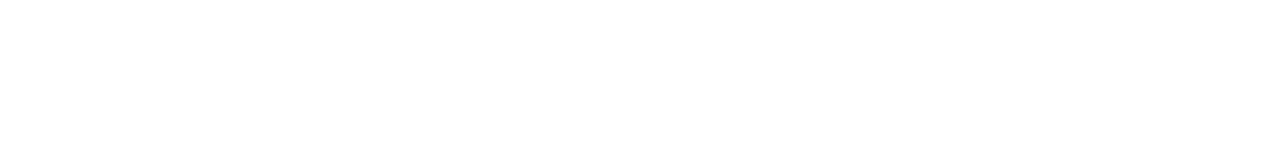
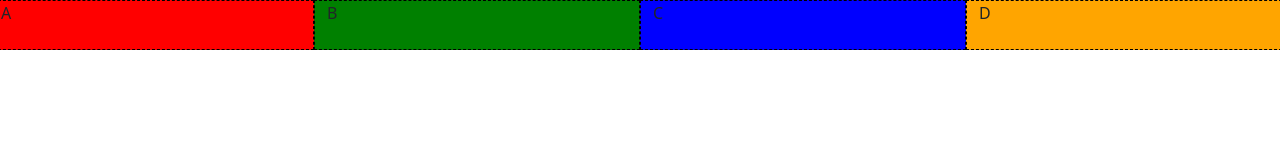
Before and after one commit to anildalar/10Nov2022, a plain HTML site: page index.html in a window 1280 px wide. Drawn offline with nearby package versions, Linux system fonts and the light colour scheme.

Commit message:
commit 2

```diff
--- a/index.html
+++ b/index.html
@@ -5,8 +5,34 @@
         <meta http-equiv="X-UA-Compatible" content="IE=edge">
         <meta name="viewport" content="width=device-width, initial-scale=1.0">
         <title>Bootstrap 5</title>
+        <link href="https://cdn.jsdelivr.net/npm/bootstrap@5.2.2/dist/css/bootstrap.min.css" rel="stylesheet" integrity="sha384-Zenh87qX5JnK2Jl0vWa8Ck2rdkQ2Bzep5IDxbcnCeuOxjzrPF/et3URy9Bv1WTRi" crossorigin="anonymous">
+        <style>
+            .a_tbdr{
+                height:50px;
+                border:1px dashed #000;
+            }
+            .a_red{
+                background-color:red;
+            }
+            .a_green{
+                background-color:green;
+            }
+            .a_blue{
+                background-color:blue;
+            }
+            .a_orange{
+                background-color:orange;
+            }
+        </style>
     </head>
     <body>
+        <div class="row">
+            <div class="col-1 col-sm-9 col-md-6 col-lg-2 col-xl-3 col-xxl-1 a_tbdr a_red">A</div>
+            <div class="col-1 col-sm-1 col-md-2 col-lg-2 col-xl-3 col-xxl-2 a_tbdr a_green">B</div>
+            <div class="col-1 col-sm-1 col-md-2 col-lg-2 col-xl-3 col-xxl-3 a_tbdr a_blue">C</div>
+            <div class="col-9 col-sm-1 col-md-2 col-lg-6 col-xl-3 col-xxl-6 a_tbdr a_orange">D</div>
+        </div>
 
+        <script src="https://cdn.jsdelivr.net/npm/bootstrap@5.2.2/dist/js/bootstrap.bundle.min.js" integrity="sha384-OERcA2EqjJCMA+/3y+gxIOqMEjwtxJY7qPCqsdltbNJuaOe923+mo//f6V8Qbsw3" crossorigin="anonymous"></script>
     </body>
 </html>
```
Also changed, not shown: instructions.txt (added).
